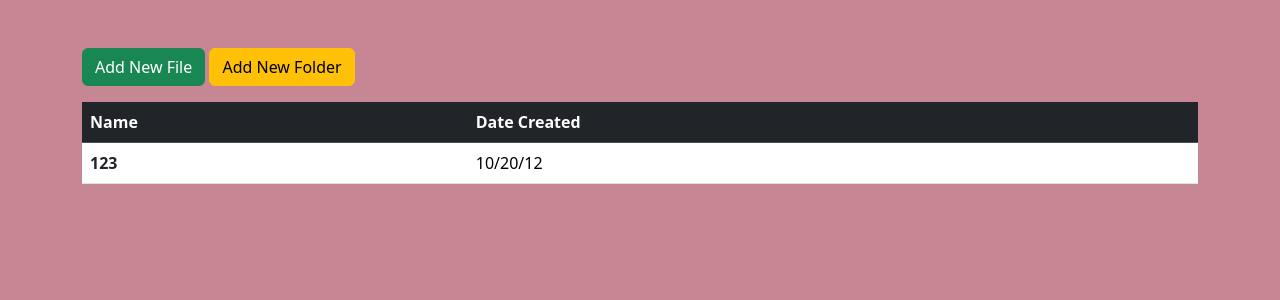
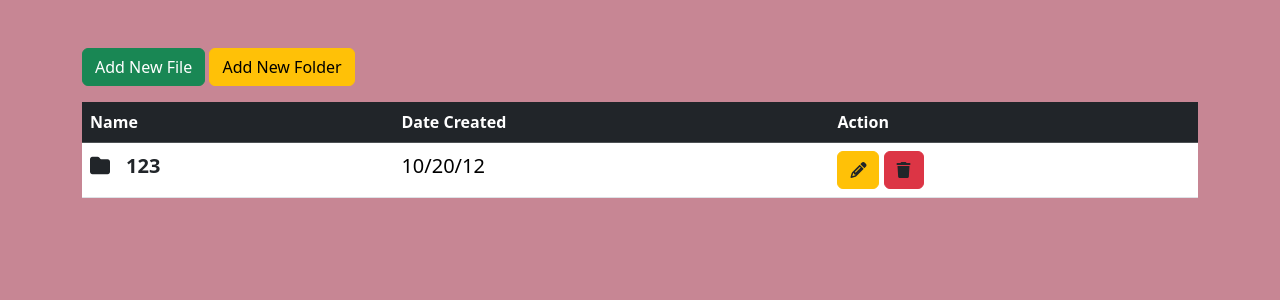
Before and after one commit to marvinjay2023/file-upload-php, a PHP site: page /dashboard.php in a window 1280 px wide. Shown: the part 66-366 px from the top of the page. Run offline with PHP 8.4, Linux system fonts and the light colour scheme.

Commit message:
designing the ui

```diff
--- a/dashboard.php
+++ b/dashboard.php
@@ -13,13 +13,18 @@
                         <tr>
                             <th>Name</th>
                             <th>Date Created</th>
+                            <th>Action</th>
                         </tr>
                     </thead>
 
                     <tbody>
                             <tr>
-                            <td><a class="text-decoration-none text-dark" href=""><strong>123</strong></a></td>
-                            <td>10/20/12</td>
+                            <td><a class="text-decoration-none text-dark fs-5" href="#"><i class="fa-solid fa-folder me-3"></i><strong>123</strong></a></td>
+                            <td class="fs-5">10/20/12</td>
+                            <td>
+                              <button class="btn btn-warning"><a href="#"><i class="fa-solid fa-pencil text-dark"></i></a></button>
+                              <button class="btn btn-danger"><a href="#"><i class="fa-solid fa-trash text-dark"></i></button>
+                            </td>
                             </tr>
                     </tbody>
             </table>
@@ -39,7 +44,9 @@
       </div>
       <div class="modal-body">
        <form action="" method="POST" enctype="multipart/form-data">
-        <input type="file">
+       <div class="mb-3">
+        <input class="form-control" type="file" id="formFile">
+      </div>
        </form>
       </div>
       <div class="modal-footer">
```
